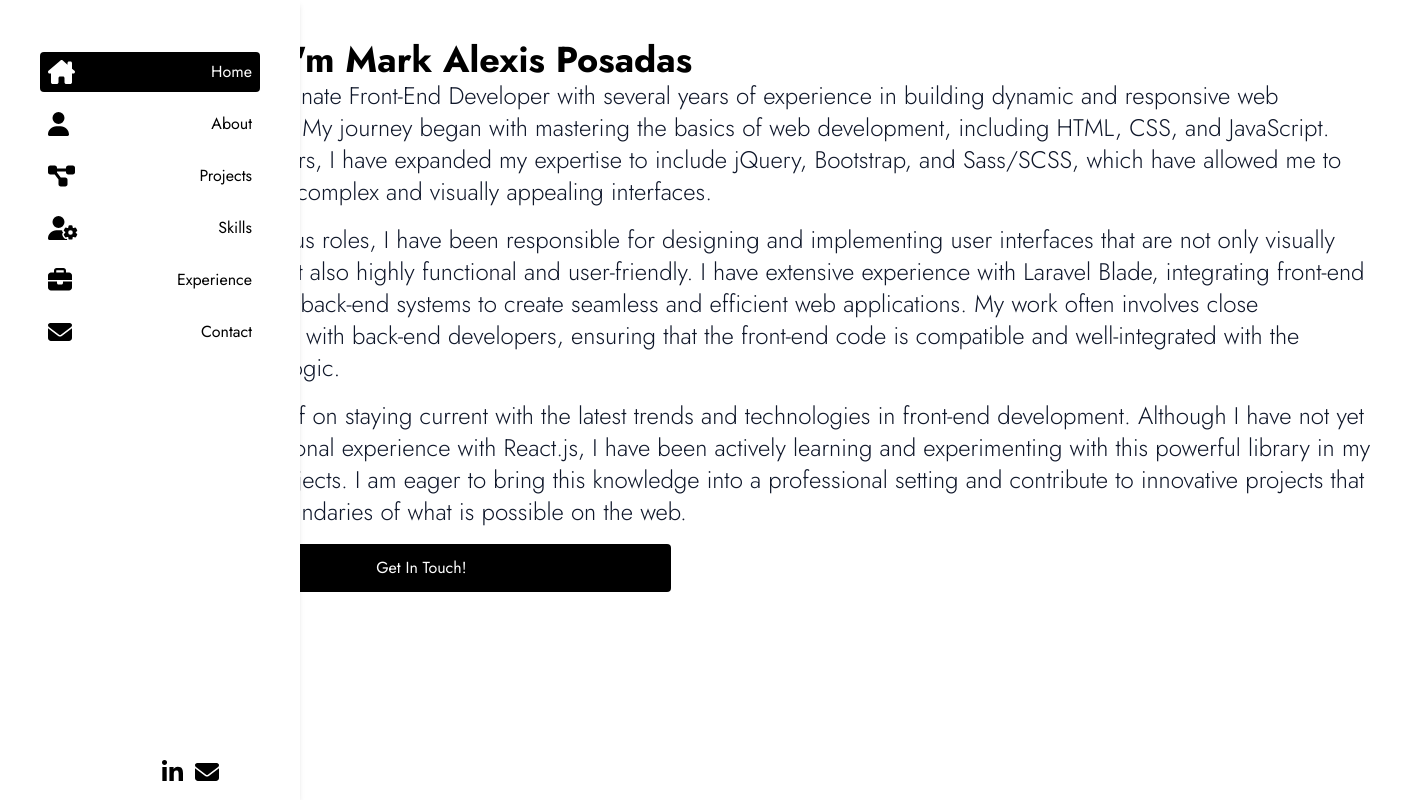
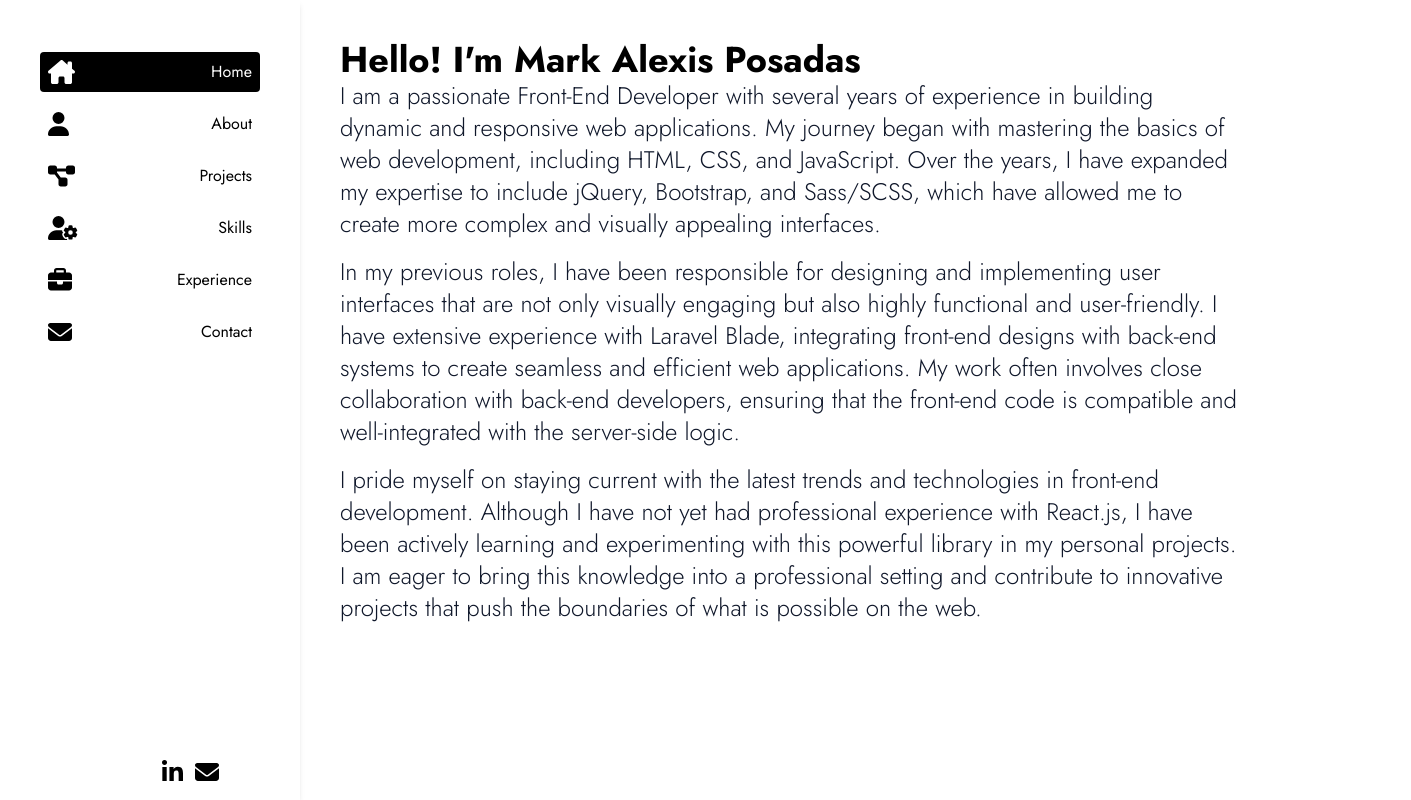
Before and after one commit to Mark-Alexis-Posadas/react-portfolio, a React (Vite) app: page / in a window 1280 px wide. Shown: the whole page, 1411 px wide, since content can reach past the window. Built offline with nearby package versions, Linux system fonts and the light colour scheme.

Commit message:
done responsive wrapper

```diff
--- a/src/components/Main.jsx
+++ b/src/components/Main.jsx
@@ -3,7 +3,7 @@ import { faBars, faTimes } from "@fortawesome/free-solid-svg-icons";
 
 export default function Main({ children, handleToggleSidebar, toggleSidebar }) {
   return (
-    <main className="ml-0 lg:ml-[131.33px] 2xl:ml-[350px] w-full min-h-screen p-3 lg:p-10 relative">
+    <main className="ml-0  lg:ml-[300px] 2xl:ml-[350px] w-full min-h-screen p-3 lg:p-10 relative">
       {children}
       <button
         className="lg:hidden p-2 w-10 h-10 rounded-full bg-black absolute top-4 right-4"
--- a/src/components/Wrapper.jsx
+++ b/src/components/Wrapper.jsx
@@ -1,5 +1,5 @@
 export default function Wrapper({ children }) {
   return (
-    <div className="w-100 lg:w-[1400px] max-w-full m-auto">{children}</div>
+    <div className="w-100 2xl:w-[1400px] max-w-full m-auto">{children}</div>
   );
 }
--- a/src/pages/Home/Home.jsx
+++ b/src/pages/Home/Home.jsx
@@ -43,14 +43,14 @@ export default function Home({ handleSetActive, homeSubTitle }) {
           into a professional setting and contribute to innovative projects that push
           the boundaries of what is possible on the web."
         />
-        <Link to="/contact">
+        {/* <Link to="/contact">
           <button
             className="text-white rounded bg-black p-3 min-w-[500px]"
             onClick={handleGetInTouchClick}
           >
             Get In Touch!
           </button>
-        </Link>
+        </Link> */}
       </Wrapper>
     </section>
   );
```
